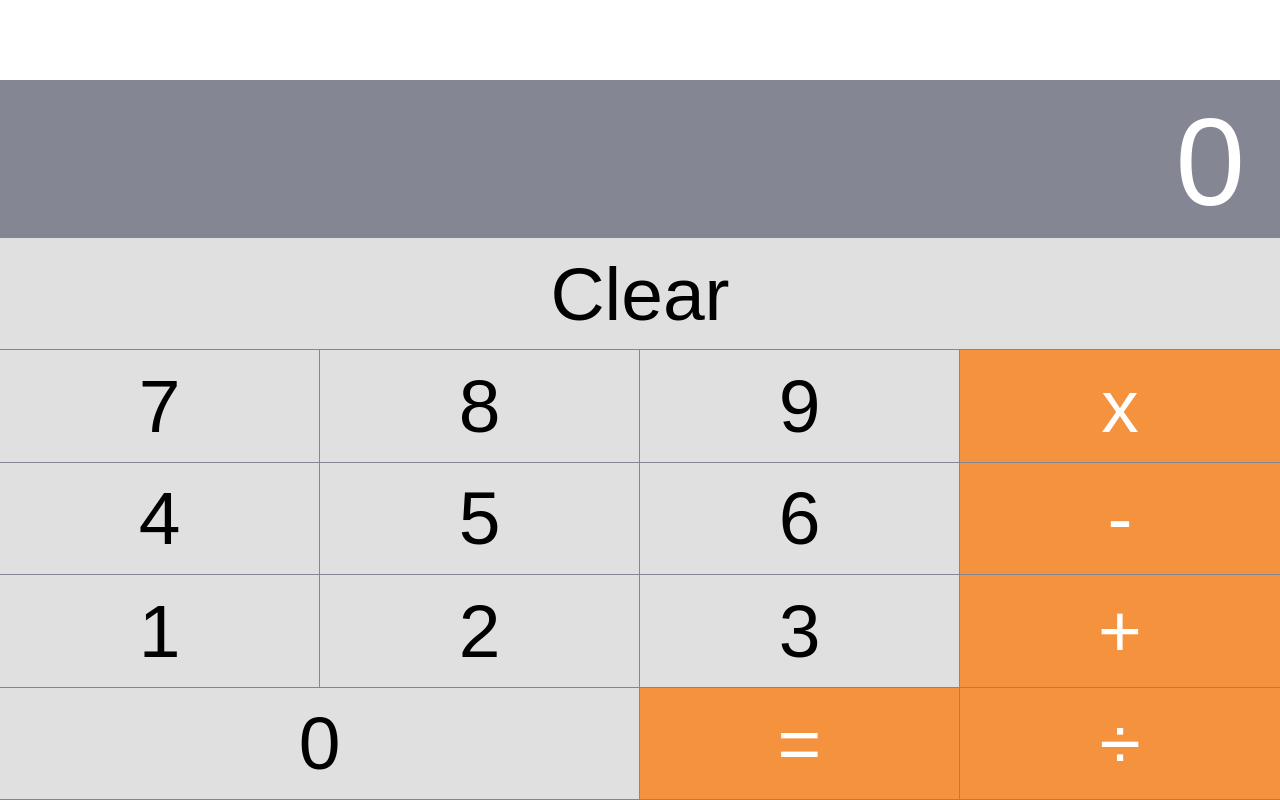
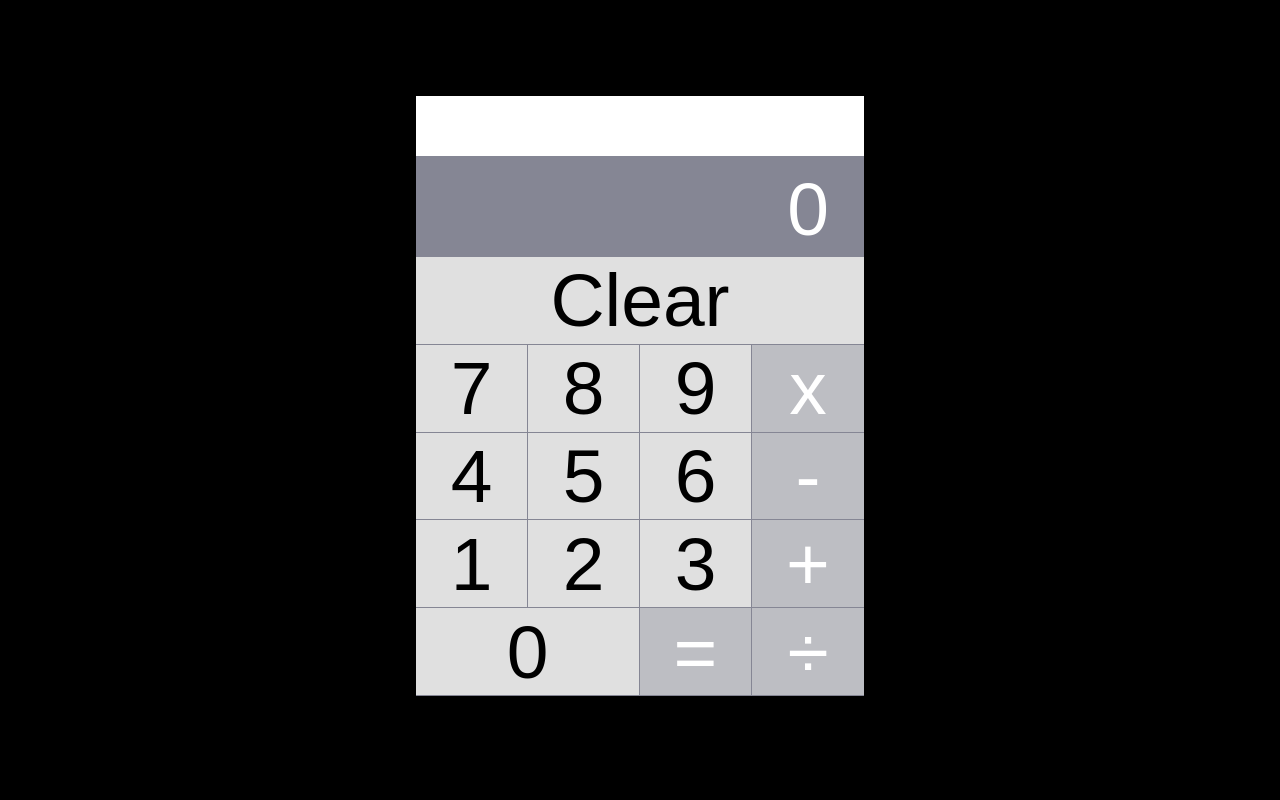
Before and after one commit to saurabhm329/calcluatorDemo, a React app: page / in a window 1280 px wide. Built offline with nearby package versions, Linux system fonts and the light colour scheme.

Commit message:
changes UI

```diff
--- a/package.json
+++ b/package.json
@@ -3,6 +3,7 @@
   "version": "0.1.0",
   "private": true,
   "dependencies": {
+    "big.js": "^5.1.2",
     "react": "^16.4.1",
     "react-dom": "^16.4.1",
     "react-scripts": "1.1.4"
--- a/src/component/App.css
+++ b/src/component/App.css
@@ -1,6 +1,11 @@
 .component-app {
+  padding: 15%;
+  display: -ms-flexbox;
   display: flex;
+  -ms-flex-direction: column;
   flex-direction: column;
+  -ms-flex-wrap: wrap;
   flex-wrap: wrap;
-  height: 100%;
+  height: 75%;
+  margin: 0%;
 }
--- a/src/component/App.js
+++ b/src/component/App.js
@@ -50,7 +50,7 @@ class App extends React.Component {
     return (
       <div className="component-app">
         <InputValue value={this.state.inputValue}/>
-        <Display value={this.state.total || "0"} />
+        <Display value={this.state.total||this.state.next || "0"} />
         <CalculatorButton clickHandler={this.handleClick} />
       </div>
     );
--- a/src/component/Button.css
+++ b/src/component/Button.css
@@ -21,7 +21,7 @@
   margin-right: 0;
 }
 
-.component-button.orange button {
-  background-color: #f5923e;
+.component-button.gray button {
+  background-color:rgb(189, 190, 195);
   color: white;
 }
--- a/src/component/Button.js
+++ b/src/component/Button.js
@@ -10,7 +10,7 @@ class Button extends React.Component {
   render() {
     const className = [
       "component-button",
-      this.props.orange ? "orange" : "",
+      this.props.gray ? "gray" : "",
       this.props.wide ? "wide" : "",
     ];
 
--- a/src/component/CalculatorButton.css
+++ b/src/component/CalculatorButton.css
@@ -1,12 +1,17 @@
-.component-button-panel {
+.component-calculator-button {
   background-color: #858694;
+  display: -ms-flexbox;
   display: flex;
+  -ms-flex-direction: row;
   flex-direction: row;
+  -ms-flex-wrap: wrap;
   flex-wrap: wrap;
+  -ms-flex: 1 0 auto;
   flex: 1 0 auto;
+  float: left;
 }
 
-.component-button-panel > div {
+.component-calculator-button > div {
   width: 100%;
   margin-bottom: 1px;
   flex: 1 0 auto;
--- a/src/component/CalculatorButton.js
+++ b/src/component/CalculatorButton.js
@@ -11,7 +11,7 @@ class CalculatorButton extends React.Component {
 
   render() {
     return (
-      <div className="component-button-panel">
+      <div className="component-calculator-button">
         <div>
           <Button name="Clear" clickHandler={this.handleClick} />
         </div>
@@ -19,24 +19,24 @@ class CalculatorButton extends React.Component {
           <Button name="7" clickHandler={this.handleClick} />
           <Button name="8" clickHandler={this.handleClick} />
           <Button name="9" clickHandler={this.handleClick} />
-          <Button name="x" clickHandler={this.handleClick} orange />
+          <Button name="x" clickHandler={this.handleClick} gray />
         </div>
         <div>
           <Button name="4" clickHandler={this.handleClick} />
           <Button name="5" clickHandler={this.handleClick} />
           <Button name="6" clickHandler={this.handleClick} />
-          <Button name="-" clickHandler={this.handleClick} orange />
+          <Button name="-" clickHandler={this.handleClick} gray />
         </div>
         <div>
           <Button name="1" clickHandler={this.handleClick} />
           <Button name="2" clickHandler={this.handleClick} />
           <Button name="3" clickHandler={this.handleClick} />
-          <Button name="+" clickHandler={this.handleClick} orange />
+          <Button name="+" clickHandler={this.handleClick} gray />
         </div>
         <div>
           <Button name="0" clickHandler={this.handleClick} wide />
-          <Button name="=" clickHandler={this.handleClick} orange />
-          <Button name="÷" clickHandler={this.handleClick} orange />
+          <Button name="=" clickHandler={this.handleClick} gray />
+          <Button name="÷" clickHandler={this.handleClick} gray />
         </div>
       </div>
     );
--- a/src/component/Display.css
+++ b/src/component/Display.css
@@ -3,11 +3,13 @@
   color: white;
   text-align: right;
   font-weight: 200;
+  -ms-flex: 0 0 auto;
   flex: 0 0 auto;
   width: 100%;
+  float: left;
 }
 
 .component-display > div {
-  font-size: 2.5rem;
+  font-size: 1.5rem;
   padding: 0.2rem 0.7rem 0.1rem 0.5rem;
 }
--- a/src/component/InputValue.css
+++ b/src/component/InputValue.css
@@ -1,7 +1,7 @@
 .input-component-display{
-    height:10%;
-    width:100%;
-    background-color:white;
-    float:right;
-    text-align:right
+    height: 10%;
+    width: 100%;
+    background-color: white !important;
+    float: left;
+    text-align: right;
 }
--- a/src/index.css
+++ b/src/index.css
@@ -12,6 +12,9 @@ body {
 }
 
 #root {
+  width: 50% !important;
+  margin: 0 auto;
+  position: relative;
   height: 100%;
 }
 
```
